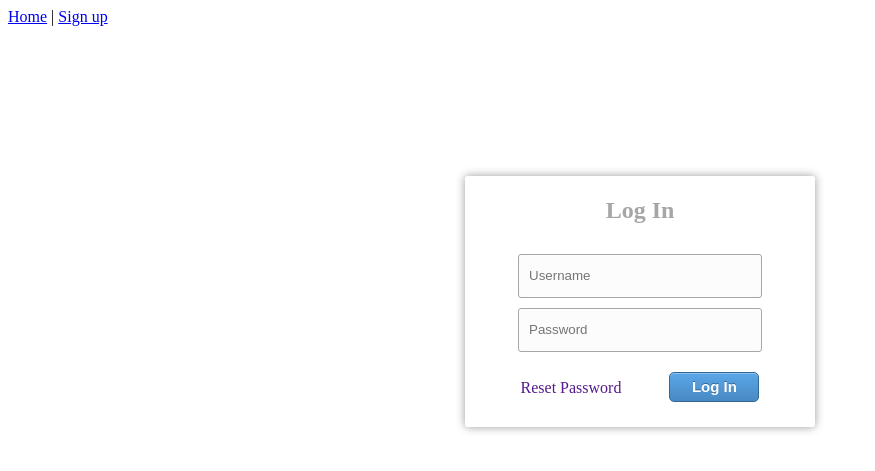
After one commit to rayedchan/StoryTrees, a PHP site: page /login.php in a window 1280 px wide. The commit adds this page. Shown: the top 471 px of the page, without its empty margins (0-875 px from the left). Run offline with PHP 8.4, Linux system fonts and the light colour scheme.

Commit message:
added login page

```diff
--- /dev/null
+++ b/css/loginbox_style.css
@@ -0,0 +1,120 @@
+/*
+
+	Author: Martijn Otter
+	Website: http://martijnotter.nl/
+	Email: martijn@otterweb.nl
+
+*/
+
+h2 {
+	color: #a6a6a6;
+}
+
+/* NAVIGATION */
+
+nav {
+	position: fixed;
+	top: 10px;
+	left: 10px;
+}
+
+nav a {
+	color: #4889C2;
+	font-weight: bold;
+	text-decoration: none;
+	opacity: .3;
+	-moz-transition: all .4s;
+}
+
+nav a:hover {
+	opacity: 1;
+}
+
+nav a.focus {
+	opacity: 1;
+}
+
+/* LOGIN & REGISTER FORM */
+
+form {
+	width: 350px;
+	height: 250px;
+	margin: 150px auto;
+	background: white;
+	border-radius: 3px;
+	box-shadow: 0 0 10px rgba(0,0,0, .4);
+	/*text-align: center;*/
+	padding-top: 1px;
+}
+
+form.register{																				/* Register form height */
+	height: 420px;
+}
+
+form .text-field {																			/* Input fields; Username, Password etc. */
+	border: 1px solid #a6a6a6;
+	width: 230px;
+	height: 40px;
+	border-radius: 3px;
+	margin-top: 10px;
+	padding-left: 10px;
+	color: black;
+	background: #fcfcfc;
+	outline: none;
+}
+
+form .text-field:focus {
+	box-shadow: inset 0 0 2px rgba(0,0,0, .3);
+	color: black;
+	background: white;
+}
+
+form .button {																				/* Submit button */
+	border-radius: 5px;
+	border: 1px solid #336895;
+	box-shadow: inset 0 1px 0 #8dc2f0;
+	width: 90px;
+	height: 30px;
+	margin-top: 20px;
+
+	background: linear-gradient(bottom, #4889C2 0%, #5BA7E9 100%);
+	background: -o-linear-gradient(bottom, #4889C2 0%, #5BA7E9 100%);
+	background: -moz-linear-gradient(bottom, #4889C2 0%, #5BA7E9 100%);
+	background: -webkit-linear-gradient(bottom, #4889C2 0%, #5BA7E9 100%);
+	background: -ms-linear-gradient(bottom, #4889C2 0%, #5BA7E9 100%);
+
+	cursor: pointer;
+	color: white;
+	font-weight: bold;
+	text-shadow: 0 -1px 0 #336895;
+
+	font-size: 15px;
+}
+
+form .button:hover {
+	background: linear-gradient(bottom, #5c96c9 0%, #6bafea 100%);
+	background: -o-linear-gradient(bottom, #5c96c9 0%, #6bafea 100%);
+	background: -moz-linear-gradient(bottom, #5c96c9 0%, #6bafea 100%);
+	background: -webkit-linear-gradient(bottom, #5c96c9 0%, #6bafea 100%);
+	background: -ms-linear-gradient(bottom, #5c96c9 0%, #6bafea 100%);
+}
+
+form .button:active {
+	background: linear-gradient(bottom, #5BA7E9 0%, #4889C2 100%);
+	background: -o-linear-gradient(bottom, #5BA7E9 0%, #4889C2 100%);
+	background: -moz-linear-gradient(bottom, #5BA7E9 0%, #4889C2 100%);
+	background: -webkit-linear-gradient(bottom, #5BA7E9 0%, #4889C2 100%);
+	background: -ms-linear-gradient(bottom, #5BA7E9 0%, #4889C2 100%);
+
+	box-shadow: inset 0 0 2px rgba(0,0,0, .3), 0 1px 0 white;
+}
+
+form div a:link
+{
+    text-decoration:none;
+}
+
+form div a:hover
+{
+    text-decoration:underline;
+}
--- a/index.php
+++ b/index.php
@@ -9,6 +9,7 @@
         <link rel="stylesheet" href="css/custom.css"/>
         <title>Story Tree</title>
         <script type="text/javascript">
+            /*Call method to built the story tree diagram*/
             jQuery(document).ready(function() {
                  $("#org").jOrgChart();
             });
@@ -21,9 +22,11 @@
             //require_once('dbconnection.php');
             //connectToDB();
             //phpinfo();
-            echo '<a href="registration.php">Register</a>';
+            //echo '<a href="registration.php">Register</a>';
         ?>
 
+        <a href="registration.php">Sign up</a> | <a href="login.php">Login</a>
+        <!--Story Tree diagram -->
         <ul id="org" style="display:none">
             <li><a href="#" target="_blank">Chapter 1</a><br /><font size="1px"><i>Author: Ray</i></font>
                 <ul>
--- /dev/null
+++ b/login.php
@@ -0,0 +1,21 @@
+<!doctype html>
+<html>
+    <head>
+        <meta http-equiv="Content-Type" content="text/html; charset=UTF-8">
+        <title>Log In</title>
+        <link rel="stylesheet" href="css/loginbox_style.css" />
+    </head>
+
+    <body>
+        <a href="index.php">Home</a> | <a href="registration.php">Sign up</a>
+        <form method="post" id="login" name="login" action="">
+            <div align="center">
+                <h2>Log In</h2>
+                <input type="text" class="text-field" id="username" name="username" maxlength="30" value="" placeholder="Username" /><br />
+                <input type="password" class="text-field" placeholder="Password"  maxlength="128" value="" /><br />
+                <span><a href="">Reset Password</a>&nbsp;&nbsp;&nbsp;&nbsp;&nbsp;&nbsp;&nbsp;&nbsp;&nbsp;&nbsp;&nbsp;</span>
+                <input type="button" value="Log In" class="button" /><br />
+            </div>
+        </form>
+    </body>
+</html>
```
Also changed, not shown: registration.php (+11 -7 lines).
